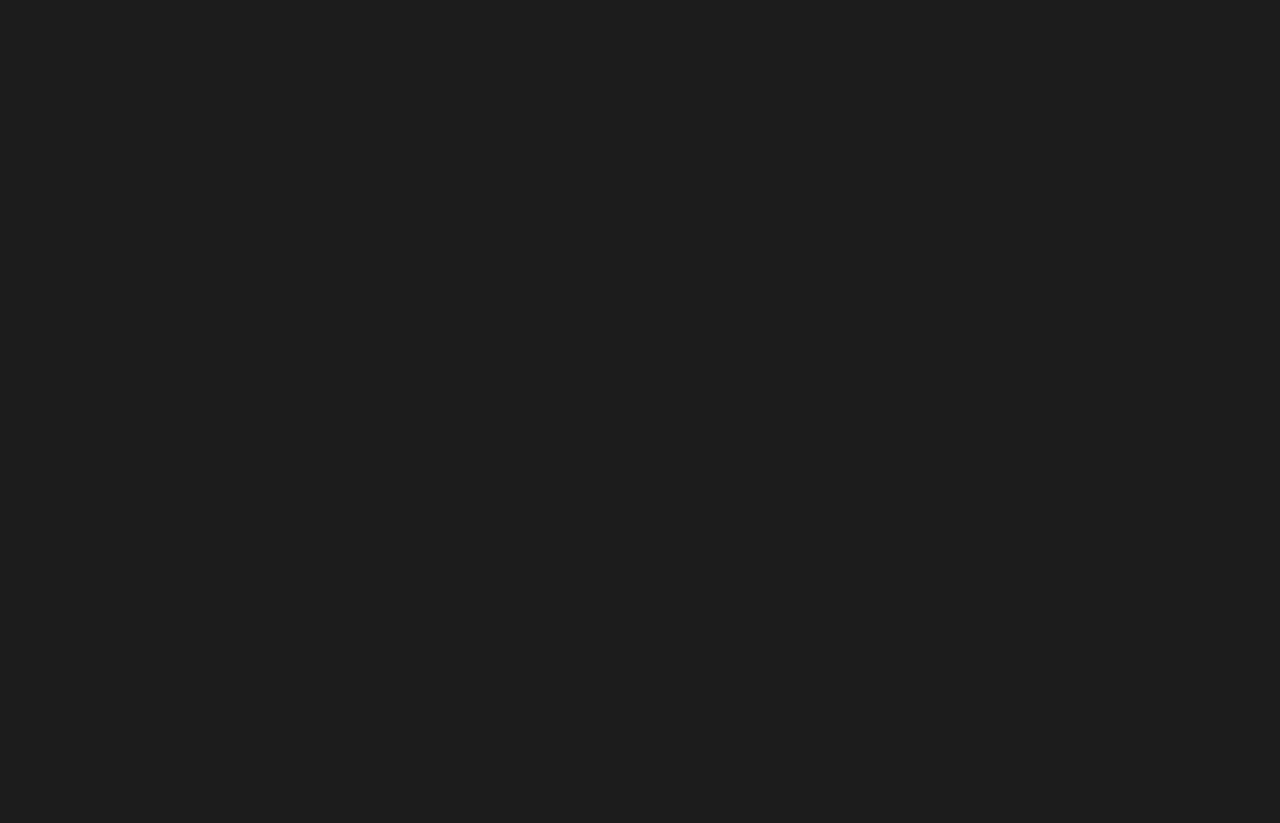
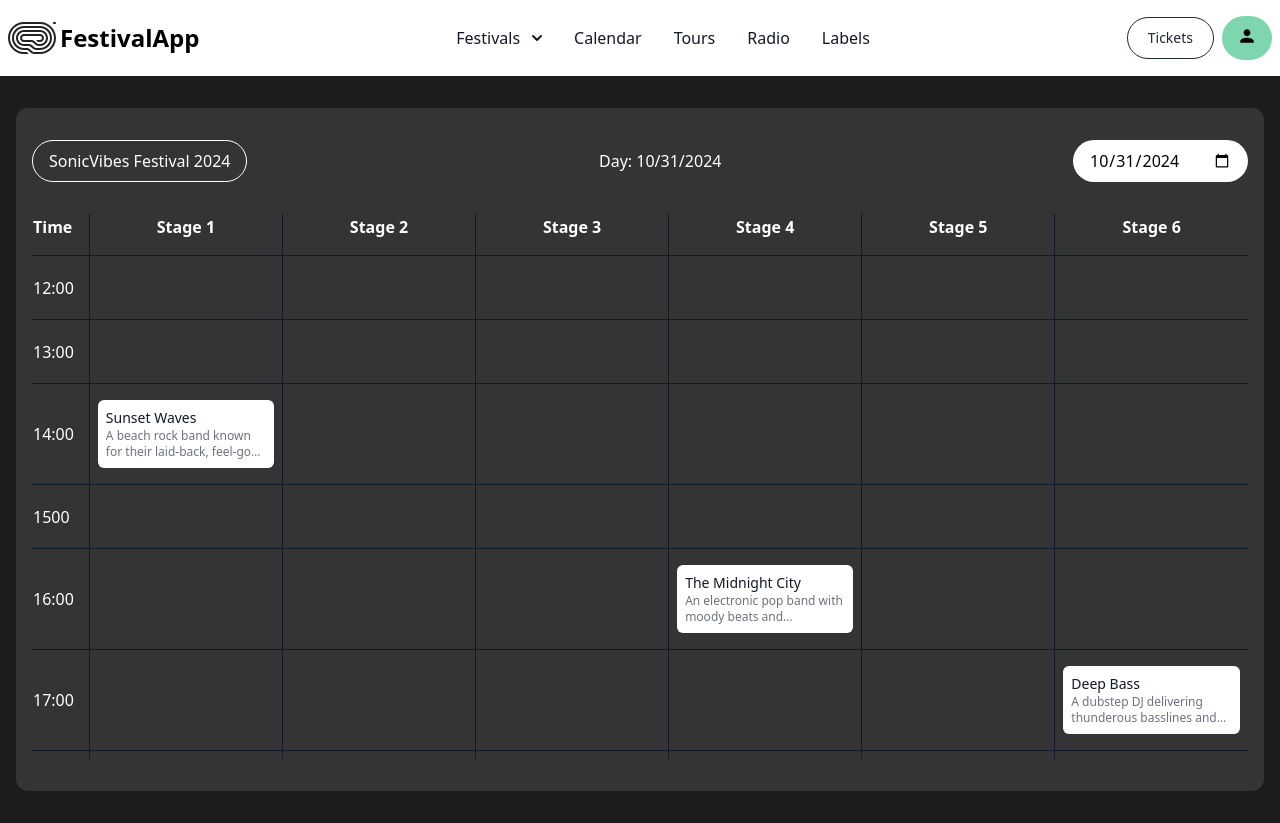
Before and after one commit to giacomosx/festivalapp, a React (Create React App) app in the folder frontend/: page /calendar in a window 1280 px wide. Before the commit this address had no page. Before the commit the page ends 800 px from the top, so only its background shows below. Built offline with nearby package versions, Linux system fonts and the light colour scheme.

Commit message:
scheduler add

```diff
--- a/frontend/public/index.html
+++ b/frontend/public/index.html
@@ -1,14 +1,12 @@
 <!DOCTYPE html>
 <html lang="en">
+
 <head>
   <meta charset="utf-8" />
   <link rel="icon" href="%PUBLIC_URL%/favicon.ico" />
   <meta name="viewport" content="width=device-width, initial-scale=1" />
   <meta name="theme-color" content="#000000" />
-    <meta
-      name="description"
-      content="Web site created using create-react-app"
-    />
+  <meta name="description" content="Web site created using create-react-app" />
   <link rel="apple-touch-icon" href="%PUBLIC_URL%/logo192.png" />
   <!--
       manifest.json provides metadata used when your web app is installed on a
@@ -26,6 +24,7 @@
     -->
   <title>FestivalApp</title>
 </head>
+
 <body>
   <noscript>You need to enable JavaScript to run this app.</noscript>
   <div id="root"></div>
@@ -39,6 +38,8 @@
       To begin the development, run `npm start` or `yarn start`.
       To create a production bundle, use `npm run build` or `yarn build`.
     -->
-    <script src="https://unpkg.com/ionicons@4.5.10-0/dist/ionicons.js"></script>
+  <script type="module" src="https://unpkg.com/ionicons@4.5.10-0/dist/ionicons/ionicons.esm.js"></script>
+  <script nomodule="" src="https://unpkg.com/ionicons@4.5.10-0/dist/ionicons/ionicons.js"></script>
 </body>
+
 </html>
--- a/frontend/src/App.js
+++ b/frontend/src/App.js
@@ -1,6 +1,7 @@
 import { BrowserRouter, Route, Routes } from "react-router-dom";
 import Homepage from "./pages/Homepage";
 import UserDashboard from "./pages/UserDashboard";
+import Calendar from "./pages/Calendar";
 
 const App = () => {
   return (
@@ -8,6 +9,7 @@ const App = () => {
         <Routes>
           <Route index path={'/'} element={<Homepage />} />
           <Route path={'/me/home'} element={<UserDashboard />} />
+          <Route path={'/calendar'} element={<Calendar />} />
         </Routes>
     </BrowserRouter>
   );
--- /dev/null
+++ b/frontend/src/components/ActsTable.jsx
@@ -0,0 +1,132 @@
+import React, { useState } from "react";
+import { acts } from "../lib/acts";
+
+const ActsTable = () => {
+  const [view, setView] = useState("day");
+  const [selectedDate, setSelectedDate] = useState(
+    new Date().toISOString().split("T")[0]
+  );
+
+  const toggleView = () => setView(view === "day" ? "week" : "day");
+
+  const getEventsForDate = (date) => {
+    if (view === "day") {
+      return acts.filter((event) => event.date === date);
+    } else {
+      const weekStart = new Date(date);
+      const weekEnd = new Date(date);
+      weekEnd.setDate(weekEnd.getDate() + 6);
+
+      return acts.filter((event) => {
+        const eventDate = new Date(event.date);
+        return eventDate >= weekStart && eventDate <= weekEnd;
+      });
+    }
+  };
+
+  const getWeekRange = (date) => {
+    const current = new Date(date);
+    const weekStart = new Date(current);
+    weekStart.setDate(current.getDate() - current.getDay());
+    const weekEnd = new Date(weekStart);
+    weekEnd.setDate(weekStart.getDate() + 6);
+    return {
+      start: weekStart.toLocaleDateString(),
+      end: weekEnd.toLocaleDateString(),
+    };
+  };
+
+  const hours = [
+    "12:00",
+    "13:00",
+    "14:00",
+    "1500",
+    "16:00",
+    "17:00",
+    "18:00",
+    "19:00",
+    "20:00",
+    "21:00",
+    "22:00",
+  ];
+  const stages = [
+    "Stage 1",
+    "Stage 2",
+    "Stage 3",
+    "Stage 4",
+    "Stage 5",
+    "Stage 6"
+  ];
+
+  return (
+    <div className="py-8 px-4 rounded-xl widget w-full  ">
+      <div className="relative h-[calc(100dvh-181px)] overflow-y-auto ">
+        <div className="mx-auto flex flex-col gap-4 md:flex-row justify-between mb-8 items-center">
+          <button
+            className="border border-white px-4 py-2 rounded-full"
+            onClick={toggleView}
+          >
+            SonicVibes Festival 2024
+          </button>
+          <h2> Day: {new Date(selectedDate).toLocaleDateString()}</h2>
+          <input
+            type="date"
+            value={selectedDate}
+            onChange={(e) => setSelectedDate(e.target.value)}
+            className="text-black px-4 rounded-full py-2"
+          />
+        </div>
+        <table className="md:table-fixed min-w-full ">
+          <thead className="border-b border-black ">
+            <tr className="border-b border-gray-900">
+              <th className="pb-4 border-r border-gray-900 w-16 text-start">
+                Time
+              </th>
+              {stages.map((stage) => (
+                <th
+                  key={stage}
+                  className="pb-4 border-r border-gray-900 last:border-r-0 min-w-32"
+                >
+                  {stage}
+                </th>
+              ))}
+            </tr>
+          </thead>
+          <tbody>
+            {hours.map((hour, index) => (
+              <tr key={index} className="border-b border-gray-900">
+                <td className="border-r border-gray-900 last:border-r-0 h-16">
+                  {hour}
+                </td>
+                {stages.map((stage) => {
+                  const event = getEventsForDate(selectedDate).find(
+                    (e) => e.start === hour && e.stage === stage
+                  );
+                  return (
+                    <td
+                      key={stage}
+                      className="py-4 border-b border-gray-900 border-r last:border-r-0 px-2 w-56"
+                    >
+                      {event ? (
+                        <span className="block bg-white text-gray-900 rounded-md p-2 text-sm">
+                          {event.band}{" "}
+                          <p className="text-xs text-gray-500 line-clamp-2">
+                            {event.description}
+                          </p>
+                        </span>
+                      ) : (
+                        ""
+                      )}
+                    </td>
+                  );
+                })}
+              </tr>
+            ))}
+          </tbody>
+        </table>
+      </div>
+    </div>
+  );
+};
+
+export default ActsTable;
--- a/frontend/src/index.css
+++ b/frontend/src/index.css
@@ -1,17 +1,18 @@
 @tailwind base;
 @tailwind components;
 @tailwind utilities;
+
 
 :root {
   --primary: rgb(125, 214, 173);
   --primary-hover: rgb(77, 192, 181);
   --bg-widget: rgb(52, 52, 52);
+  --background: rgb(28,28,28)
 }
-
 
 @layer base {
   body {
-    background-color: rgb(28, 28, 28);
+    background-color: var(--background);
   }
 }
 
@@ -20,3 +21,24 @@
     background-color: var(--bg-widget);
   }
 }
+
+@layer utilities {
+
+  ::-webkit-scrollbar {
+    width: 10px;
+  }
+
+  ::-webkit-scrollbar-track {
+    background: var(--bg-widget);
+    border-radius: 5px;
+  }
+
+  ::-webkit-scrollbar-thumb {
+    background: var(--primary);
+    border-radius: 5px;
+  }
+
+  ::-webkit-scrollbar-thumb:hover {
+    background: var(--primary-hover);
+  }
+}
--- a/frontend/src/lib/constants.js
+++ b/frontend/src/lib/constants.js
@@ -1,4 +1,8 @@
 export const mainMenu = [
+    {
+      label: "Calendar",
+      to: "/calendar",
+    },
     {
       label: "Tours",
       to: "/tours",
@@ -38,12 +42,8 @@ export const mainMenu = [
 
   export const userMenu = [
     {
-      label: "PINNED",
-      to: "/pinned",
-    },
-    {
-      label: "GROUPS",
-      to: "/shanghai",
+      label: "SCHEDULE",
+      to: "/schedule",
     },
     {
       label: "SETTINGS",
--- /dev/null
+++ b/frontend/src/pages/Calendar.jsx
@@ -0,0 +1,14 @@
+import ActsTable from "../components/ActsTable";
+import Layout from "../Layout";
+
+const Calendar = () => {
+  return (
+    <Layout>
+      <div className="py-8">
+        <ActsTable />
+      </div>
+    </Layout>
+  );
+};
+
+export default Calendar;
--- a/frontend/src/pages/UserDashboard.jsx
+++ b/frontend/src/pages/UserDashboard.jsx
@@ -7,20 +7,18 @@ const UserDashboard = () => {
     <Layout>
       <UserNavbar />
       <section className="grid grid-cols-1 gap-4 md:grid-cols-2 xl:grid-cols-3">
-        <Widget name={"My Points"} className="h-60">
-
-        </Widget>
-        <Widget name={"Pinned"} buttonLabel={"View"}>
-
+        <Widget name={"My Festivals"} className="h-60">
+            ahahahahah
         </Widget>
         <Widget name={"Groups"} buttonLabel={"View"}>
 
         </Widget>
-        <Widget name={"Favourites"} buttonLabel={"View"} className="h-60">
-
-        </Widget>
         <Widget name={"Friends"} buttonLabel={"View"}>
-
+            <ul>
+              <li>Ciao</li>
+              <li>sono</li>
+              <li>Mario</li>
+            </ul>
         </Widget>
       </section>
     </Layout>
```
Also changed, not shown: frontend/src/lib/acts.js (added). Lines whose indentation alone changed are shown as unchanged.
